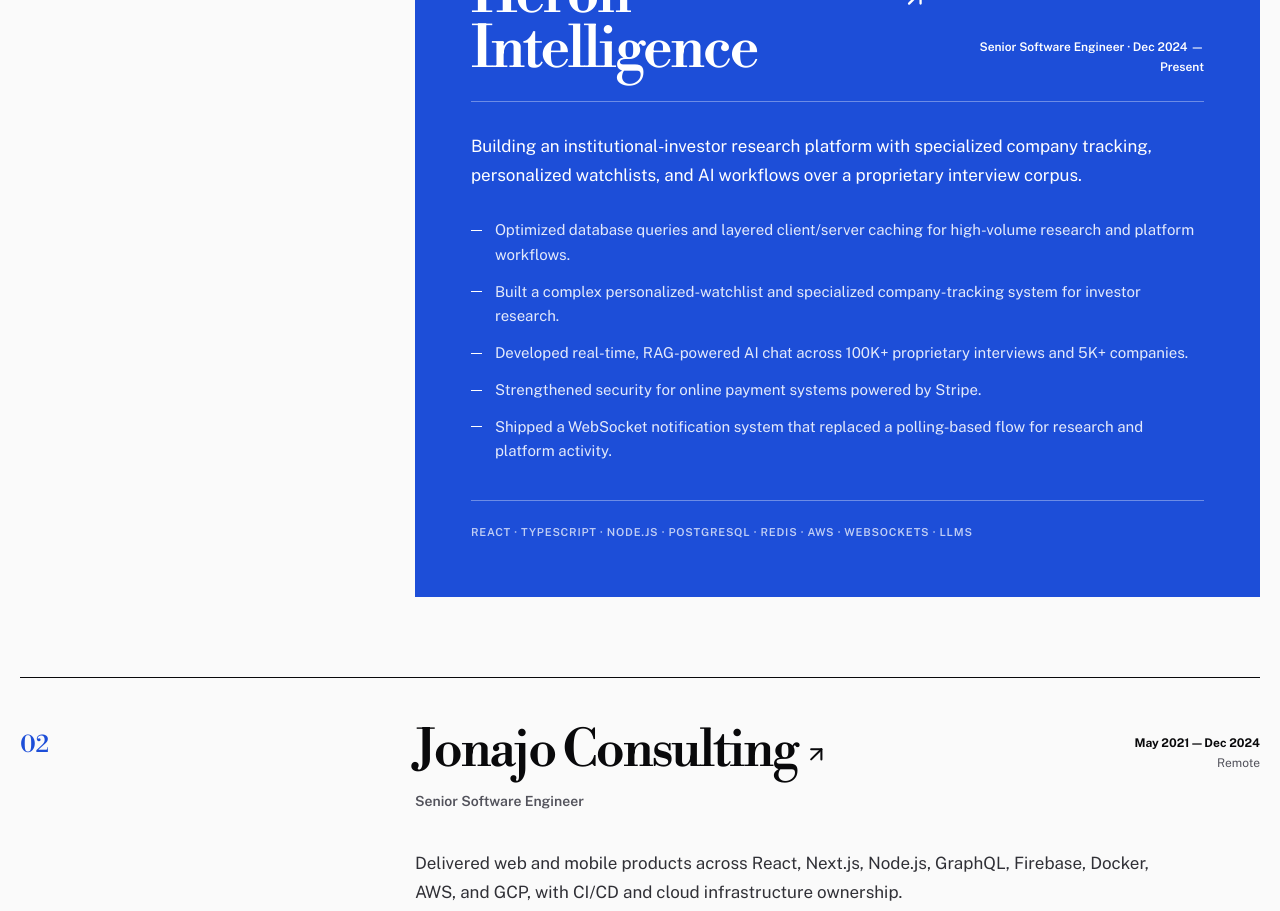
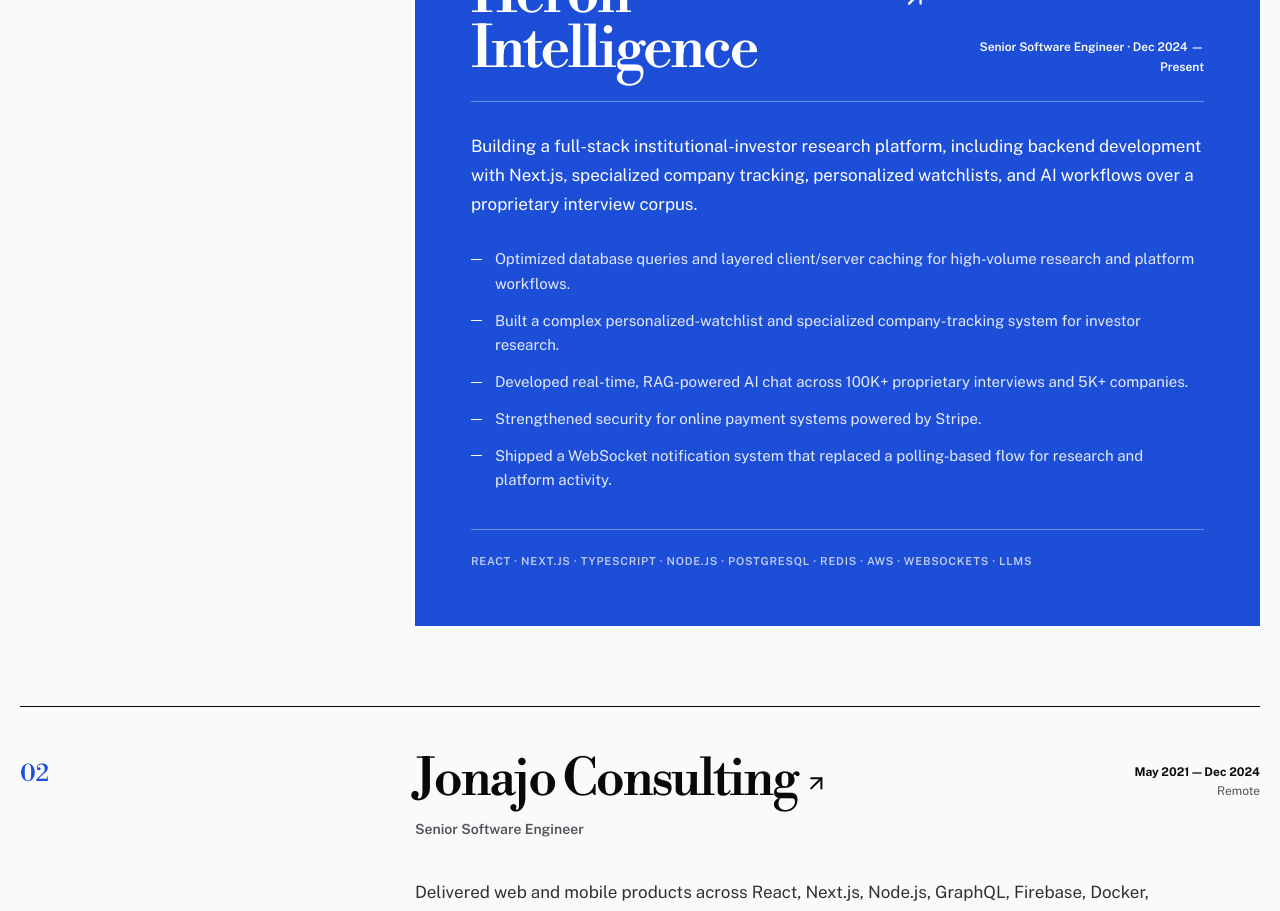
Before and after one commit to oscarlolero/o.montescamberos-cv, a React (Vite) app: page / in a window 1280 px wide. Shown: the part 1980-2891 px from the top of the page. Built offline with nearby package versions, Linux system fonts and the light colour scheme.

Commit message:
docs(cv): add Heron Next.js backend experience

```diff
--- a/src/App.jsx
+++ b/src/App.jsx
@@ -39,7 +39,7 @@
       company: 'Heron Intelligence',
       url: 'https://www.heron-intelligence.com',
       role: 'Senior Software Engineer · Dec 2024 — Present',
-      body: 'Building an institutional-investor research platform with specialized company tracking, personalized watchlists, and AI workflows over a proprietary interview corpus.',
+      body: 'Building a full-stack institutional-investor research platform, including backend development with Next.js, specialized company tracking, personalized watchlists, and AI workflows over a proprietary interview corpus.',
       bullets: [
         'Optimized database queries and layered client/server caching for high-volume research and platform workflows.',
         'Built a complex personalized-watchlist and specialized company-tracking system for investor research.',
@@ -47,7 +47,7 @@
         'Strengthened security for online payment systems powered by Stripe.',
         'Shipped a WebSocket notification system that replaced a polling-based flow for research and platform activity.',
       ],
-      stack: 'React · TypeScript · Node.js · PostgreSQL · Redis · AWS · WebSockets · LLMs',
+      stack: 'React · Next.js · TypeScript · Node.js · PostgreSQL · Redis · AWS · WebSockets · LLMs',
     },
   },
   {
```
